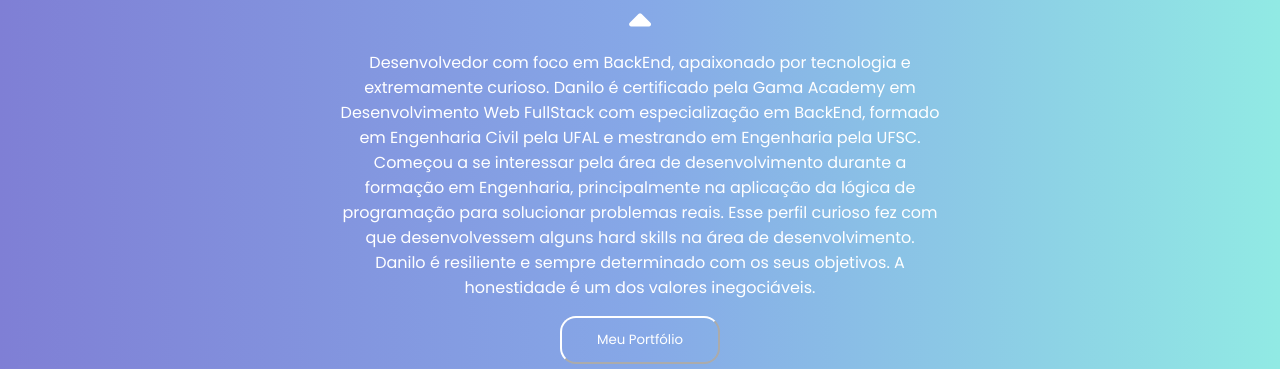
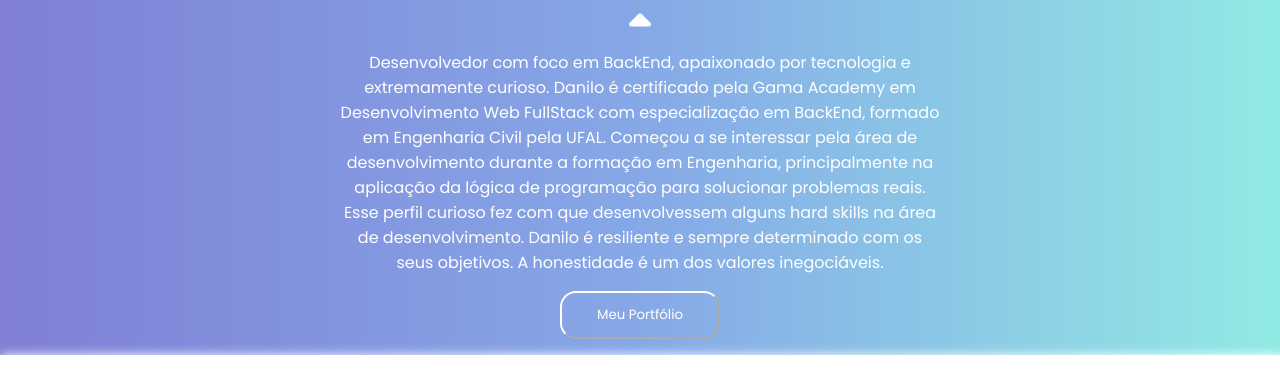
Before and after one commit to danilojpfreitas/MinhaPagina, a plain HTML site: page index.html in a window 1280 px wide. Both pictures are taken after a click on the element 640 px from the left and 454 px from the top of the page. Shown: the part 431-800 px from the top of the page. Drawn offline with Linux system fonts and the light colour scheme; a web font is replaced by a local one.

Commit message:
Edit: About me

```diff
--- a/index.html
+++ b/index.html
@@ -51,7 +51,7 @@
             </div>
             <div style="display: none" id="about">
                 <p>
-                    Desenvolvedor com foco em BackEnd, apaixonado por tecnologia e extremamente curioso. Danilo é certificado pela Gama Academy em Desenvolvimento Web FullStack com especialização em BackEnd, formado em Engenharia Civil pela UFAL e mestrando em Engenharia pela UFSC.
+                    Desenvolvedor com foco em BackEnd, apaixonado por tecnologia e extremamente curioso. Danilo é certificado pela Gama Academy em Desenvolvimento Web FullStack com especialização em BackEnd, formado em Engenharia Civil pela UFAL.
                     Começou a se interessar pela área de desenvolvimento durante a formação em Engenharia, principalmente na aplicação da lógica de programação para solucionar problemas reais. Esse perfil curioso fez com que desenvolvessem alguns hard skills na área de desenvolvimento.
                     Danilo é resiliente e sempre determinado com os seus objetivos. A honestidade é um dos valores inegociáveis.
                 </p>
```
